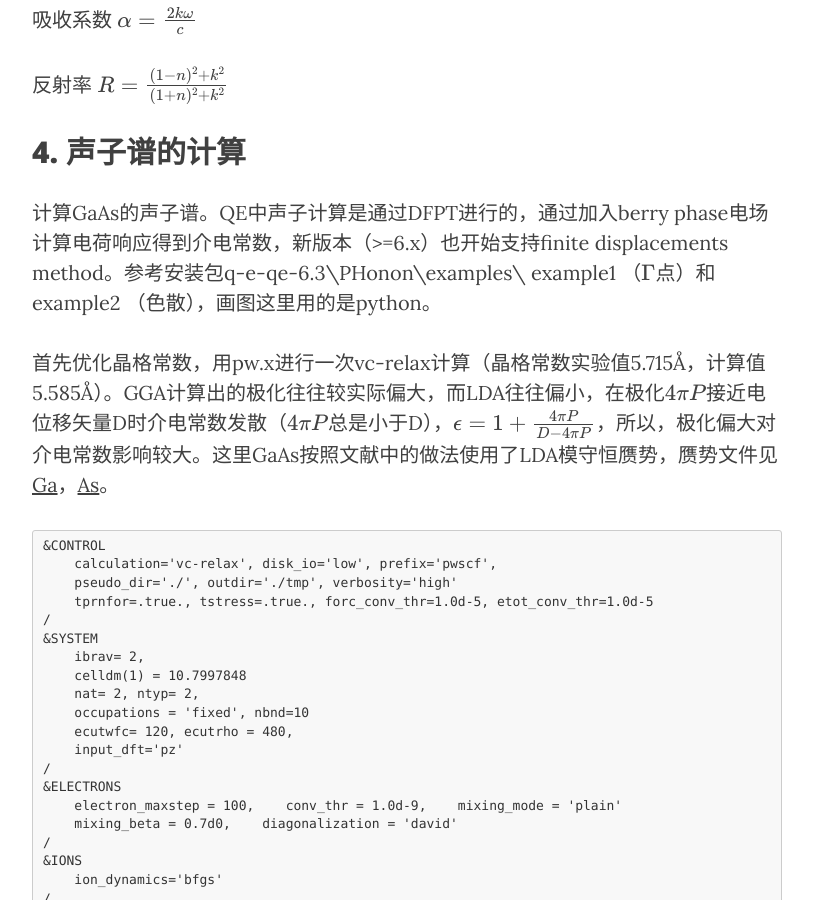
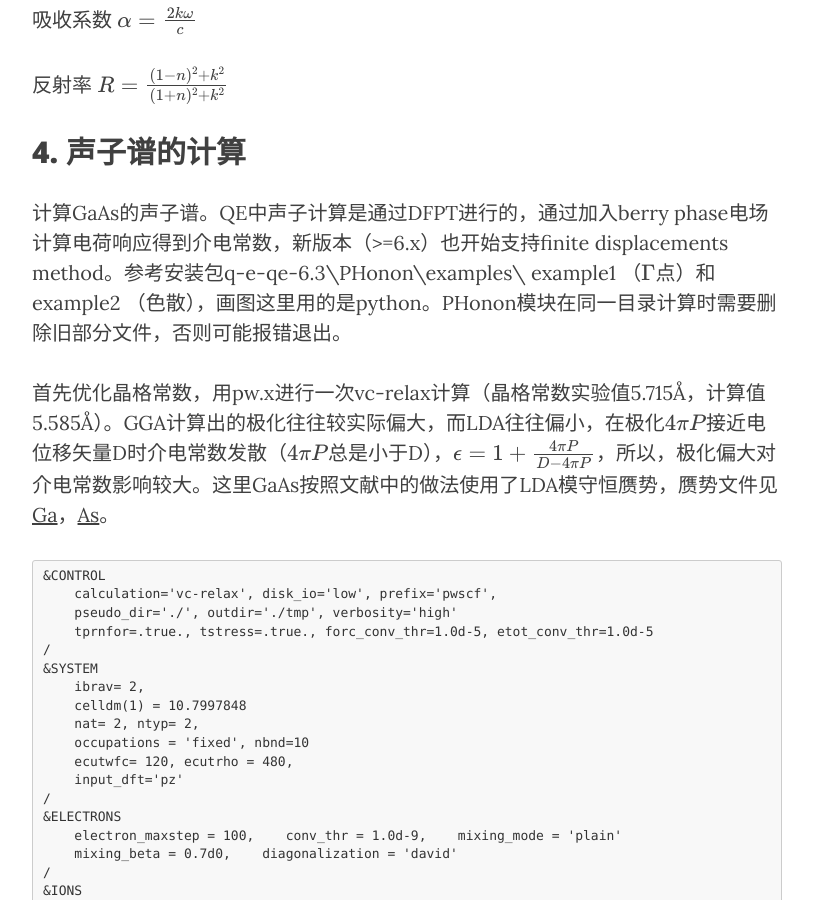
Before and after one commit to yyyu200/DFTbook, a Jekyll site: the page built from _posts/2019-04-01-HandsOn.md, in a window 1280 px wide and 900 px high, scrolled down 26788 px. Shown: the whole window, without its empty margins (233-1046 px from the left). Built offline with Jekyll 4.4.1, drawn with Linux system fonts in a browser that asks for light colours; nearby versions of some CDN libraries; formulas are drawn with MathJax 3; comment, search, counter and statistics services are not loaded; some of the changed text lies outside the part shown.

Commit message:
modify at 20200303-16:27:56-di

````diff
--- a/_posts/2019-04-01-HandsOn.md
+++ b/_posts/2019-04-01-HandsOn.md
@@ -863,7 +863,7 @@ K_POINTS {automatic}
 反射率 $R=\frac{(1-n)^2+k^2}{(1+n)^2+k^2}$
 
 ## 4. 声子谱的计算
-计算GaAs的声子谱。QE中声子计算是通过DFPT进行的，通过加入berry phase电场计算电荷响应得到介电常数，新版本（>=6.x）也开始支持finite displacements method。参考安装包q-e-qe-6.3\PHonon\examples\ example1 （$\Gamma$点）和example2 （色散），画图这里用的是python。
+计算GaAs的声子谱。QE中声子计算是通过DFPT进行的，通过加入berry phase电场计算电荷响应得到介电常数，新版本（>=6.x）也开始支持finite displacements method。参考安装包q-e-qe-6.3\PHonon\examples\ example1 （$\Gamma$点）和example2 （色散），画图这里用的是python。PHonon模块在同一目录计算时需要删除旧部分文件，否则可能报错退出。
 
 首先优化晶格常数，用pw.x进行一次vc-relax计算（晶格常数实验值5.715Å，计算值5.585Å）。GGA计算出的极化往往较实际偏大，而LDA往往偏小，在极化$4\pi P$接近电位移矢量D时介电常数发散（$4\pi P$总是小于D），$\epsilon=1+\frac{4\pi P}{D-4\pi P}$，所以，极化偏大对介电常数影响较大。这里GaAs按照文献中的做法使用了LDA模守恒赝势，赝势文件见[Ga](../../../../../img/Ga.SG15.LDA.UPF)，[As](../../../../../img/As.SG15.LDA.UPF)。
 
@@ -1037,7 +1037,7 @@ matdyn.x通过实空间nq1×nq2×nq3超胞上interatomic force constants计算
 
 面心立方Pb，晶格常数9.316 bohr（4.93Å）。与4.2节同样的原因，使用LDA赝势，vc-relax得到优化晶格常数是9.2083 bohr。
 
-以下计算分为7个步骤，
+以下计算分为7个步骤，其中q2r.x,matdyn.x,lambda.x这三个模块运行时不用mpi并行。
 
 (1) 较密k点的scf计算
 
@@ -1202,7 +1202,7 @@ Electron-phonon coefficients
 
 (7) lambda.x计算 $\lambda$ 和 $T_C$
 
-计算电子声子耦合常数$\lambda$和McMillan公式中的超导转变温度$T_C$。$\mu^{\∗}$是一个描述库仑屏蔽的经验常数，取值常在0.1到0.16之间，这里取值0.1。
+计算电子声子耦合常数$\lambda$和McMillan公式中的超导转变温度$T_C$。$\mu^{∗}$是一个描述库仑屏蔽的经验常数，取值常在0.1到0.16之间，这里取值0.1。
 
 ```
 10  0.12  1    ! emax (something more than highest phonon mode in THz), degauss, smearing method
````
Also changed, not shown: other parts of _posts/2019-04-01-HandsOn.md (+1 -1 lines).
